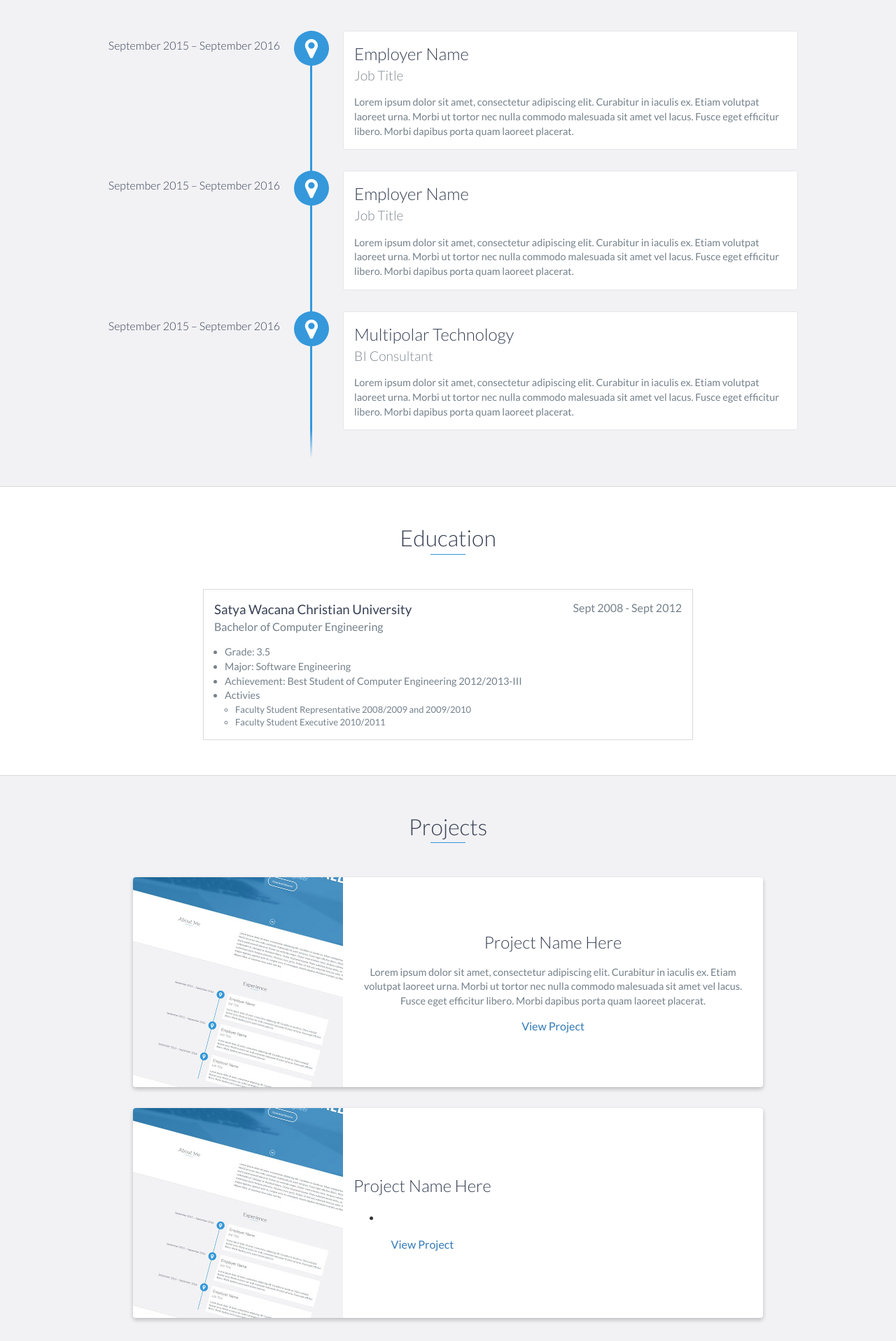
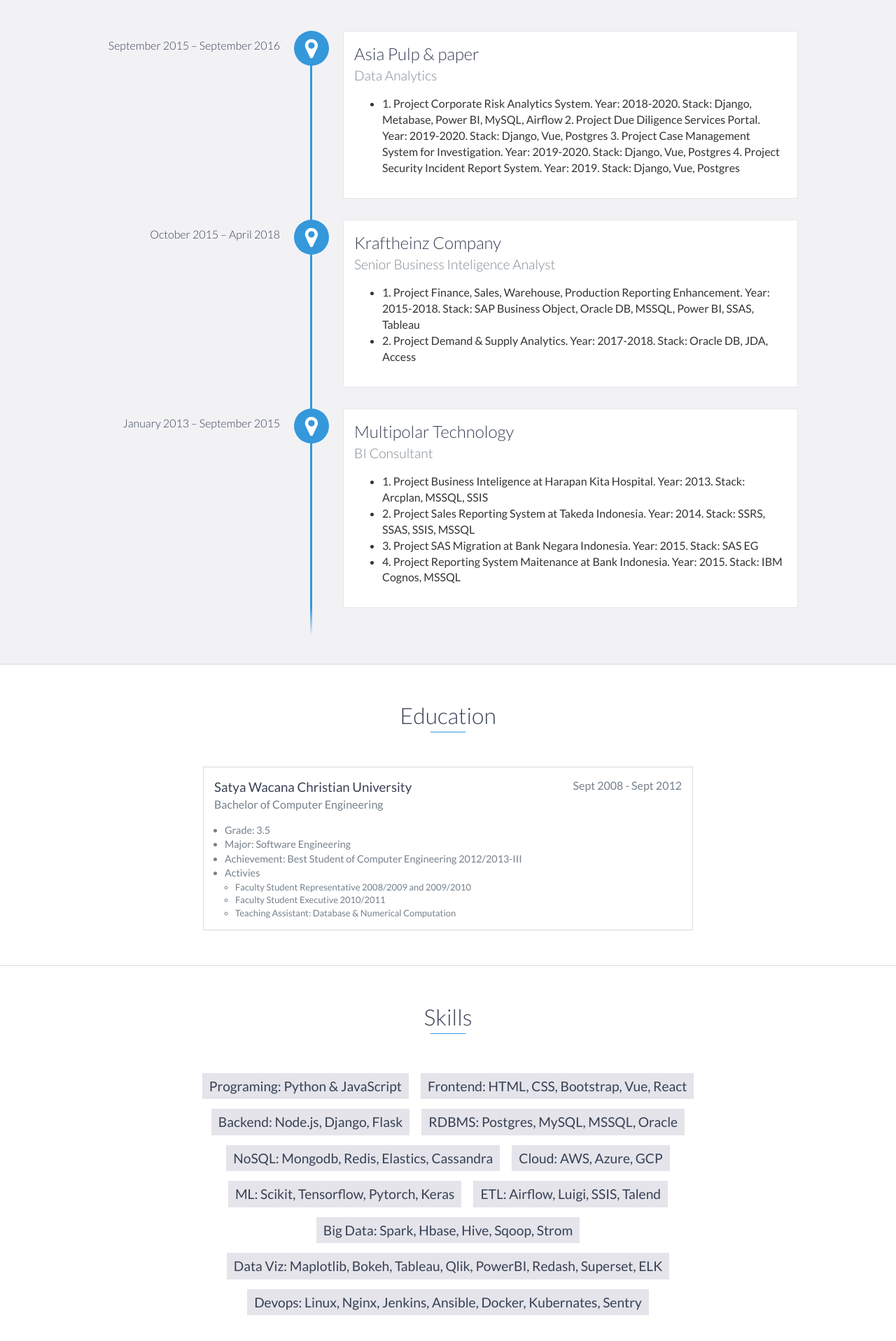
Before and after one commit to trigunawan89/trigunawan89.github.io, a website: page index.html in a window 1280 px wide. Shown: the part 1200-3117 px from the top of the page at 70% size. Drawn offline with nearby package versions, Linux system fonts and the light colour scheme.

Commit message:
add education

```diff
--- a/index.html
+++ b/index.html
@@ -89,27 +89,49 @@
         <h2 class="heading">Experience</h2>
         <div id="experience-timeline">
             <div data-date="September 2015 – September 2016">
-                <h3>Employer Name</h3>
-                <h4>Job Title</h4>
-                <p>
-                    Lorem ipsum dolor sit amet, consectetur adipiscing elit. Curabitur in iaculis ex. Etiam volutpat laoreet urna. Morbi ut tortor nec nulla commodo malesuada sit amet vel lacus. Fusce eget efficitur libero. Morbi dapibus porta quam laoreet placerat.
-                </p>
+                <h3>Asia Pulp & paper</h3>
+                <h4>Data Analytics</h4>
+                <ul>
+                    <li>
+                        1. Project Corporate Risk Analytics System. Year: 2018-2020. Stack: Django, Metabase, Power BI, MySQL, Airflow
+                        2. Project Due Diligence Services Portal. Year: 2019-2020. Stack: Django, Vue, Postgres
+                        3. Project Case Management System for Investigation. Year: 2019-2020. Stack: Django, Vue, Postgres
+                        4. Project Security Incident Report System. Year: 2019. Stack: Django, Vue, Postgres
+                    </li>
+                </ul>
             </div>
 
-            <div data-date="September 2015 – September 2016">
-                <h3>Employer Name</h3>
-                <h4>Job Title</h4>
-                <p>
-                    Lorem ipsum dolor sit amet, consectetur adipiscing elit. Curabitur in iaculis ex. Etiam volutpat laoreet urna. Morbi ut tortor nec nulla commodo malesuada sit amet vel lacus. Fusce eget efficitur libero. Morbi dapibus porta quam laoreet placerat.
-                </p>
+            <div data-date="October 2015 – April 2018">
+                <h3>Kraftheinz Company</h3>
+                <h4>Senior Business Inteligence Analyst</h4>
+                <ul>
+                    <li>
+                        1. Project Finance, Sales, Warehouse, Production Reporting Enhancement. Year: 2015-2018. Stack: SAP Business Object, Oracle DB, MSSQL, Power BI, SSAS, Tableau
+
+                    </li>
+                    <li>
+                        2. Project Demand & Supply Analytics. Year: 2017-2018. Stack: Oracle DB, JDA, Access
+                    </li>
+                </ul>
             </div>
 
-            <div data-date="September 2015 – September 2016">
+            <div data-date="January 2013 – September 2015">
                 <h3>Multipolar Technology</h3>
                 <h4>BI Consultant</h4>
-                <p>
-                    Lorem ipsum dolor sit amet, consectetur adipiscing elit. Curabitur in iaculis ex. Etiam volutpat laoreet urna. Morbi ut tortor nec nulla commodo malesuada sit amet vel lacus. Fusce eget efficitur libero. Morbi dapibus porta quam laoreet placerat.
-                </p>
+                <ul>
+                    <li>
+                        1. Project Business Inteligence at Harapan Kita Hospital. Year: 2013. Stack: Arcplan, MSSQL, SSIS
+                    </li>
+                    <li>
+                        2. Project Sales Reporting System at Takeda Indonesia. Year: 2014. Stack: SSRS, SSAS, SSIS, MSSQL
+                    </li>
+                    <li>
+                        3. Project SAS Migration at Bank Negara Indonesia. Year: 2015. Stack: SAS EG
+                    </li>
+                    <li>
+                        4. Project Reporting System Maitenance at Bank Indonesia. Year: 2015. Stack: IBM Cognos, MSSQL
+                    </li>
+                </ul>
             </div>
         </div>
     </div>
@@ -136,6 +158,7 @@
                     <ul>
                         <li>Faculty Student Representative 2008/2009 and 2009/2010</li>
                         <li>Faculty Student Executive 2010/2011</li>
+                        <li>Teaching Assistant: Database & Numerical Computation</li>
                     </ul>
                 </ul>
 
@@ -145,48 +168,6 @@
 
     </div>
     <!-- End #education -->
-
-    <div id="projects" class="background-alt">
-        <h2 class="heading">Projects</h2>
-        <div class="container">
-            <div class="row">
-                <div class="project shadow-large">
-                    <div class="project-image">
-                        <img src="images/project.jpg" />
-                    </div>
-                    <!-- End .project-image -->
-                    <div class="project-info">
-                        <h3>Project Name Here</h3>
-                        <p>
-                            Lorem ipsum dolor sit amet, consectetur adipiscing elit. Curabitur in iaculis ex. Etiam volutpat laoreet urna. Morbi ut tortor nec nulla commodo malesuada sit amet vel lacus. Fusce eget efficitur libero. Morbi dapibus porta quam laoreet placerat.
-                        </p>
-                        <a href="#">View Project</a>
-                    </div>
-                    <!-- End .project-info -->
-                </div>
-                <!-- End .project -->
-
-                <div class="project shadow-large">
-                    <div class="project-image">
-                        <img src="images/project.jpg" />
-                    </div>
-                    <!-- End .project-image -->
-                    <div class="project-info">
-                        <h3>Project Name Here</h3>
-                        <p>
-                           <ul>
-                               <li></li>
-                           </ul>
-                        </p>
-                        <a href="#">View Project</a>
-                    </div>
-                    <!-- End .project-info -->
-                </div>
-                <!-- End .project -->
-            </div>
-        </div>
-    </div>
-    <!-- End #projects -->
 
     <div id="skills">
         <h2 class="heading">Skills</h2>
@@ -209,7 +190,7 @@
     <div id="contact">
         <h2>Get in Touch</h2>
         <div id="contact-form">
-            <form method="POST" action="https://formspree.io/email@email.com">
+            <form method="POST" action="https://formspree.io/tri.gunawan@live.com">
                 <input type="hidden" name="_subject" value="Contact request from personal website" />
                 <input type="email" name="_replyto" placeholder="Your email" required>
                 <textarea name="message" placeholder="Your message" required></textarea>
@@ -236,13 +217,10 @@
                 <div class="col-sm-5 social">
                     <ul>
                         <li>
-                            <a href="https://github.com/" target="_blank"><i class="fa fa-github" aria-hidden="true"></i></a>
+                            <a href="https://github.com/trigunawan89/" target="_blank"><i class="fa fa-github" aria-hidden="true"></i></a>
                         </li>
                         <li>
-                            <a href="https://linkedin.com/" target="_blank"><i class="fa fa-linkedin" aria-hidden="true"></i></a>
-                        </li>
-                        <li>
-                            <a href="https://twitter.com/" target="_blank"><i class="fa fa-twitter" aria-hidden="true"></i></a>
+                            <a href="https://linkedin.com/in/trigunawan" target="_blank"><i class="fa fa-linkedin" aria-hidden="true"></i></a>
                         </li>
                     </ul>
                 </div>
```
